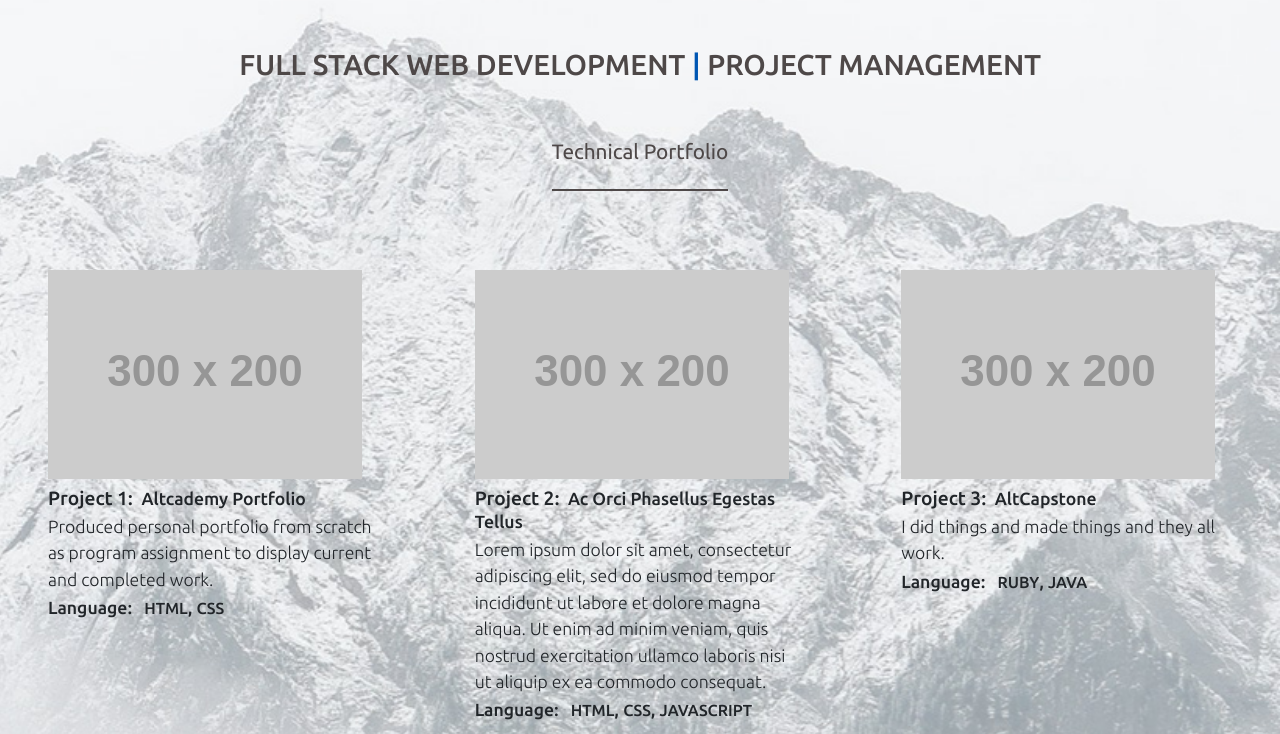
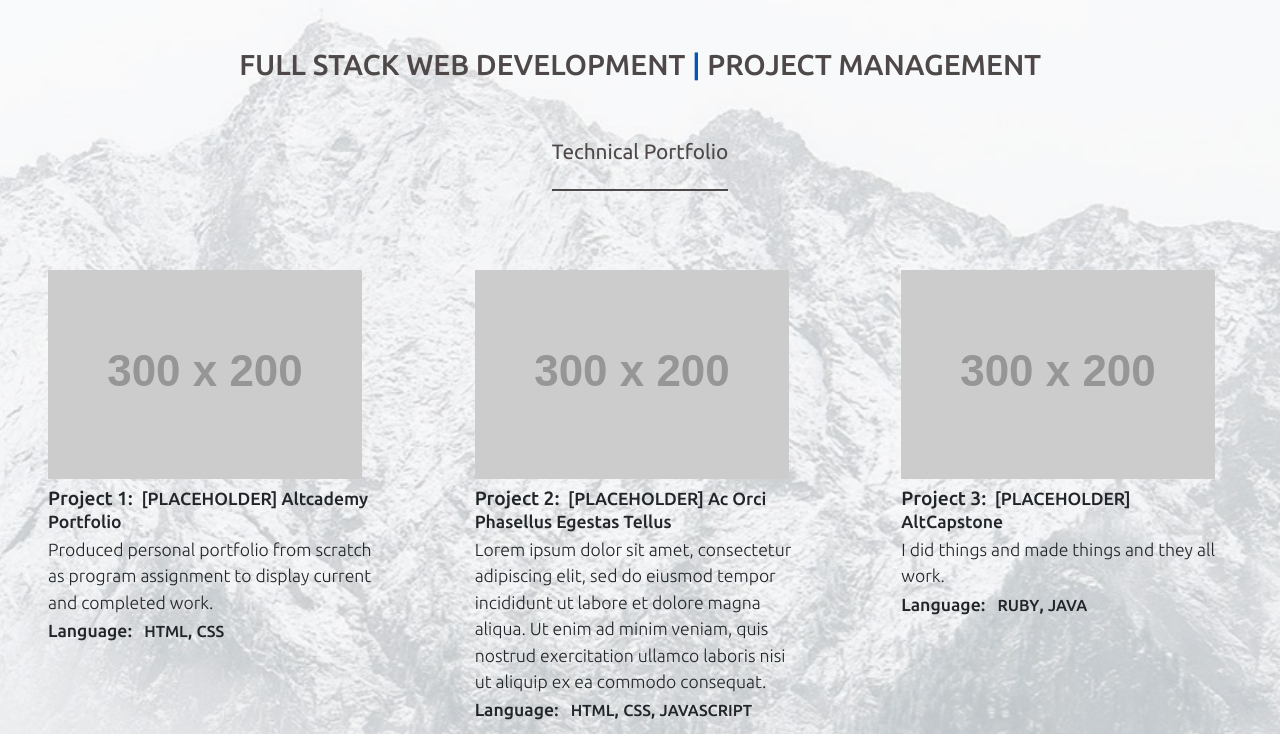
Before and after one commit to cloudripper/portfolio, a plain HTML site: page index.html in a window 1280 px wide. Shown: the part 66-800 px from the top of the page. Drawn offline with nearby package versions, Linux system fonts and the light colour scheme; placeholder pictures from the web are drawn by us.

Commit message:
Bkg fade/color fix, indent fix, old comments fix

```diff
--- a/index.html
+++ b/index.html
@@ -34,11 +34,9 @@
                     </div>
                 </li>
                 <li class="nav-item"><a class="nav-link" href="#About">About</a></li>
-<!--                <li class="nav-item"><a class="nav-link" href="#">Inspiration</a></li> -->
                 <li class="nav-item"><a class="nav-link" href="#Contact">Contact</a></li>
             </ul>
         </div>
-
       </div>
   </nav>
 <!-- END NAV -->
@@ -49,7 +47,7 @@
   <body>
     <div class="container-fluid no-gutters px-0 bgimg">
         <div class="d-block bg-noflow">
-            <img id="bg_image" src="./images/bgimg.jpg" />
+            <img id="bg_image" src="./images/bgimg-2.jpg" />
         </div>
         <div class="d-flex justify-content-center pt-4 mt-lg-3  px-3">
             <div class="flex-item d-lg-none">
@@ -71,7 +69,7 @@
                 <div class="proj_img" style="background-image: url('https://via.placeholder.com/300x200');">
                 </div>
                 <div class="proj_detail">
-                    <h1 class="proj_format mt-2 mb-1">Project 1: <span class="proj_sum pl-1">Altcademy Portfolio</span></h1>
+                    <h1 class="proj_format mt-2 mb-1">Project 1: <span class="proj_sum pl-1">[PLACEHOLDER] Altcademy Portfolio</span></h1>
                     <p class="proj_sum mb-1">Produced personal portfolio from scratch as program assignment to display current and completed work.</p>
                     <h1 class="proj_sum">Language: <span class="proj_lang pl-2">HTML</span>, <span class="proj_lang">CSS</span></h1>
                 </div>
@@ -80,7 +78,7 @@
                 <div class="proj_img" style="background-image: url('https://via.placeholder.com/300x200');">
                 </div>
                 <div class="proj_detail">
-                    <h1 class="proj_format mt-2 mb-1">Project 2: <span class="proj_sum pl-1">Ac Orci Phasellus Egestas Tellus</span></h1>
+                    <h1 class="proj_format mt-2 mb-1">Project 2: <span class="proj_sum pl-1">[PLACEHOLDER] Ac Orci Phasellus Egestas Tellus</span></h1>
                     <p class="proj_sum mb-1">Lorem ipsum dolor sit amet, consectetur adipiscing elit, sed do eiusmod tempor incididunt ut labore et dolore magna aliqua. Ut enim ad minim veniam, quis nostrud exercitation ullamco laboris nisi ut aliquip ex ea commodo consequat.</p>
                     <h1 class="proj_sum">Language: <span class="proj_lang pl-2">HTML</span>, <span class="proj_lang">CSS</span>, <span class="proj_lang">JAVASCRIPT</span></h1>
                 </div>
@@ -89,7 +87,7 @@
                 <div class="proj_img" style="background-image: url('https://via.placeholder.com/300x200');">
                 </div>
                 <div class="proj_detail">
-                    <h1 class="proj_format mt-2 mb-1">Project 3: <span class="proj_sum pl-1">AltCapstone</span></h1>
+                    <h1 class="proj_format mt-2 mb-1">Project 3: <span class="proj_sum pl-1">[PLACEHOLDER] AltCapstone</span></h1>
                     <p class="proj_sum mb-1">I did things and made things and they all work.</p>
                     <h1 class="proj_sum mb-0">Language: <span class="proj_lang pl-2">RUBY</span>, <span class="proj_lang">JAVA</span></h1>
                 </div>
@@ -134,9 +132,7 @@
                     </div>
                 </section>
             </div>
-
         </div>
-
     </div>
     <hr class="mb-0" />
 
--- a/style.css
+++ b/style.css
@@ -1,7 +1,7 @@
 body {
     font-family: 'Ubuntu', sans-serif;
     font-weight: 300;
-    background-color: #e8e9eb/*#fefefe*/;
+    background-color: #f0f1f3/*#fefefe*/;
 }
 #nav {
     background-color: #f2f3f4;
```
Also changed, not shown: images/bgimg-2.jpg (added), images/bgimg.jpg (deleted). Lines whose indentation alone changed are shown as unchanged.
